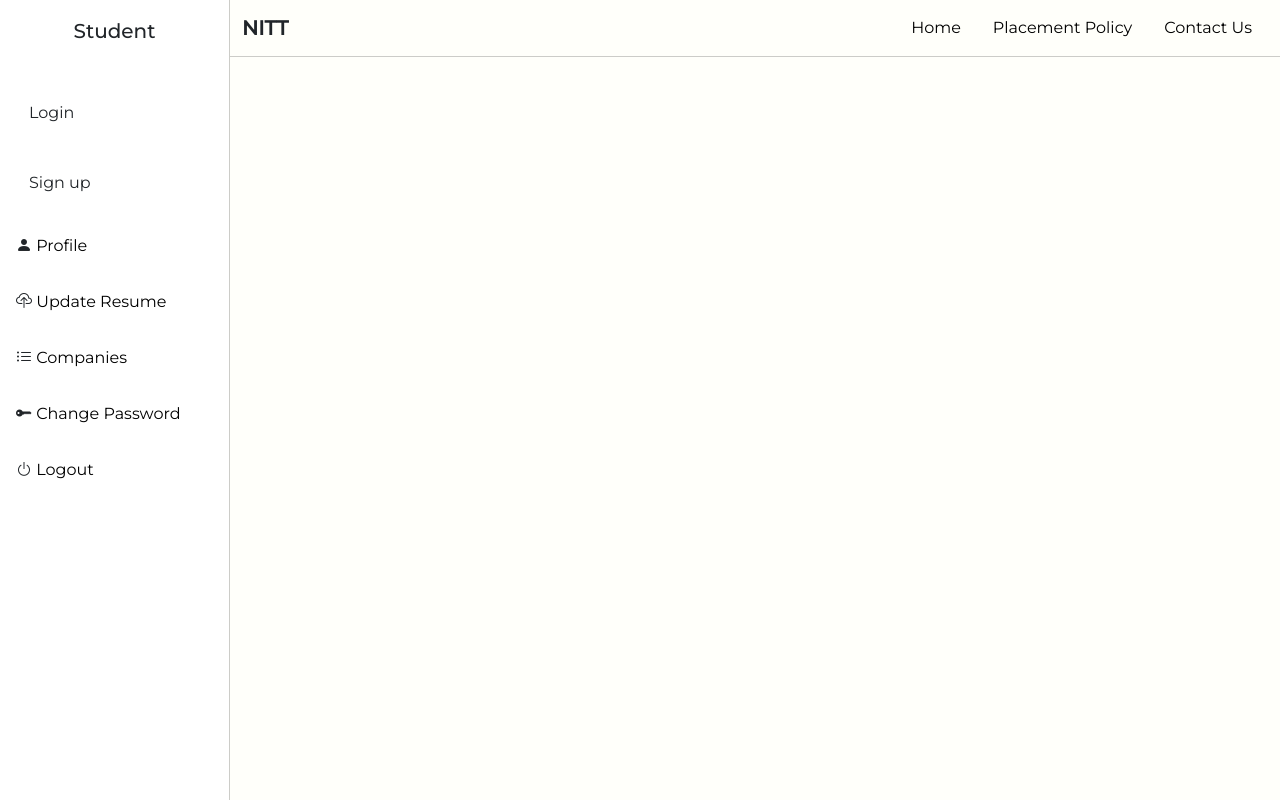
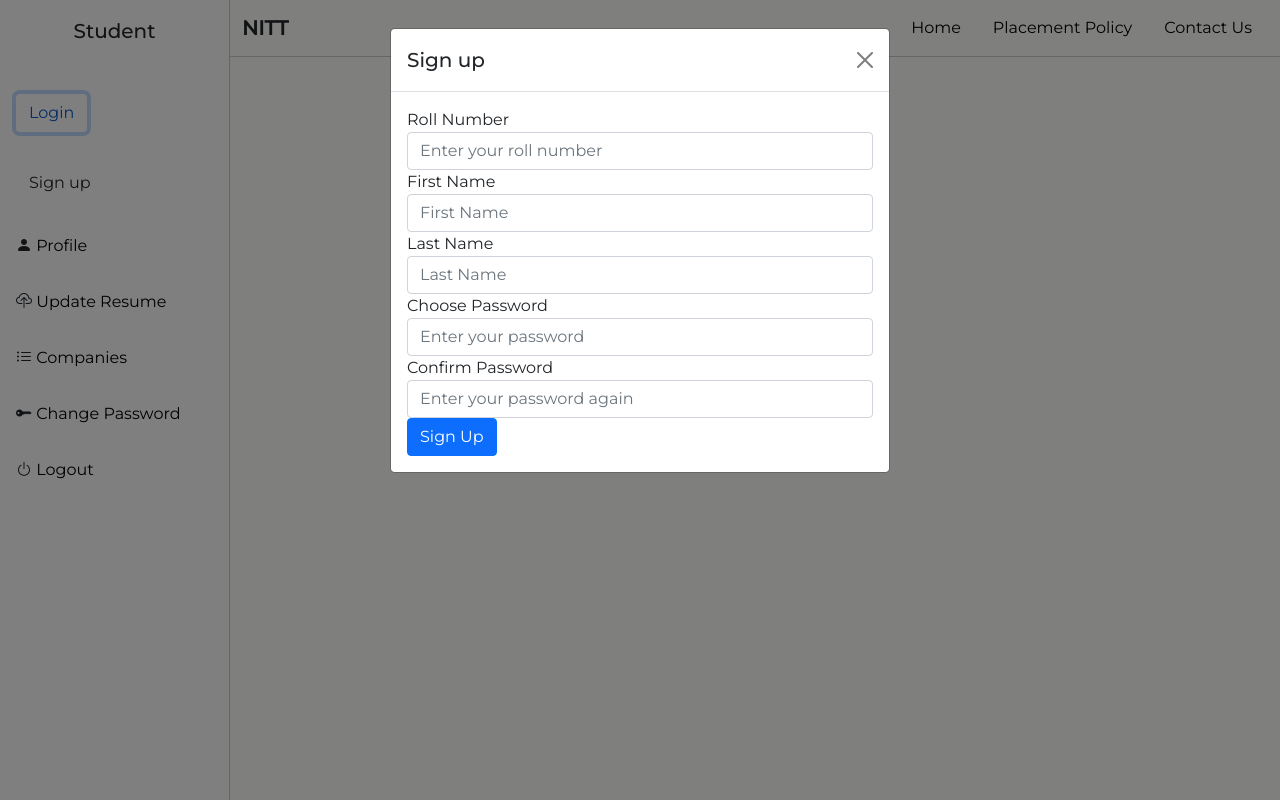
Before and after one commit to anupkumarmridha/placementPortal, a Django app: page / in a window 1280 px wide, after a click on "Sign up". Run offline with Django 4.2, Linux system fonts and the light colour scheme.

Commit message:
signup added

```diff
--- a/templates/signup.html
+++ b/templates/signup.html
@@ -1,7 +1,7 @@
 
 {% load static %}
 
-<div class="modal fade" id="singupModal" tabindex="-1" role="dialog" aria-labelledby="singupModal"
+<!-- <div class="modal fade" id="signupModal" tabindex="-1" role="dialog" aria-labelledby="singupModal"
     aria-hidden="true">
     <div class="modal-dialog">
         <div class="modal-content">
@@ -29,18 +29,6 @@
                             autocomplete="lname" required>
                     </div>
 
-<!--
-                    <div class="form-group">
-                        <label for="email">Email address</label>
-                        <div class="mx-0">
-                            <div class="col-md-8 px-0">
-                                <input type="email" class="form-control" id="email" name="email"
-                                    placeholder="name@example.com" autocomplete="email" required>
-                                <small id="otpMessage" class="form-text"></small>
-                            </div>
-                        </div>
-                    </div>
--->
                     <div class="form-group">
                         <label for="pass1">Choose Password</label>
                         <input type="password" class="form-control" id="pass1" name="pass1"
@@ -60,4 +48,48 @@
             </div>
         </div>
     </div>
-</div>
+</div> -->
+
+<div class="modal fade" id="signupModal" tabindex="-1" aria-labelledby="exampleModalLabel" aria-hidden="true">
+    <div class="modal-dialog">
+      <div class="modal-content">
+        <div class="modal-header">
+          <h1 class="modal-title fs-5" id="exampleModalLabel">Sign up</h1>
+          <button type="button" class="btn-close" data-bs-dismiss="modal" aria-label="Close"></button>
+        </div>
+        <div class="modal-body">
+            <form action='{% url 'handelSingup' %}' method='post'>
+                <div class="form-group">
+                    <label for="rollno">Roll Number</label>
+                    <input type="text" class="form-control" id="username" name="username" placeholder="Enter your roll number">
+                  </div>
+                <div class="form-group">
+                    <label for="fname">First Name</label>
+                    <input type="text" class="form-control" id="fname" name="fname" placeholder="First Name"
+                        autocomplete="fname" required>
+                </div>
+
+                <div class="form-group">
+                    <label for="lname">Last Name</label>
+                    <input type="text" class="form-control" id="lname" name="lname" placeholder="Last Name"
+                        autocomplete="lname" required>
+                </div>
+
+                <div class="form-group">
+                    <label for="pass1">Choose Password</label>
+                    <input type="password" class="form-control" id="pass1" name="pass1"
+                        placeholder="Enter your password" autocomplete="pass1" required>
+                </div>
+
+                <div class="form-group">
+                    <label for="pass2">Confirm Password</label>
+                    <input type="password" class="form-control" id="pass2" name="pass2"
+                        placeholder="Enter your password again" autocomplete="pass2" required>
+                </div>
+                {% csrf_token %}
+                <button type="submit" class="btn btn-primary">Sign Up</button>
+            </form>
+        </div>
+      </div>
+    </div>
+  </div>
```
